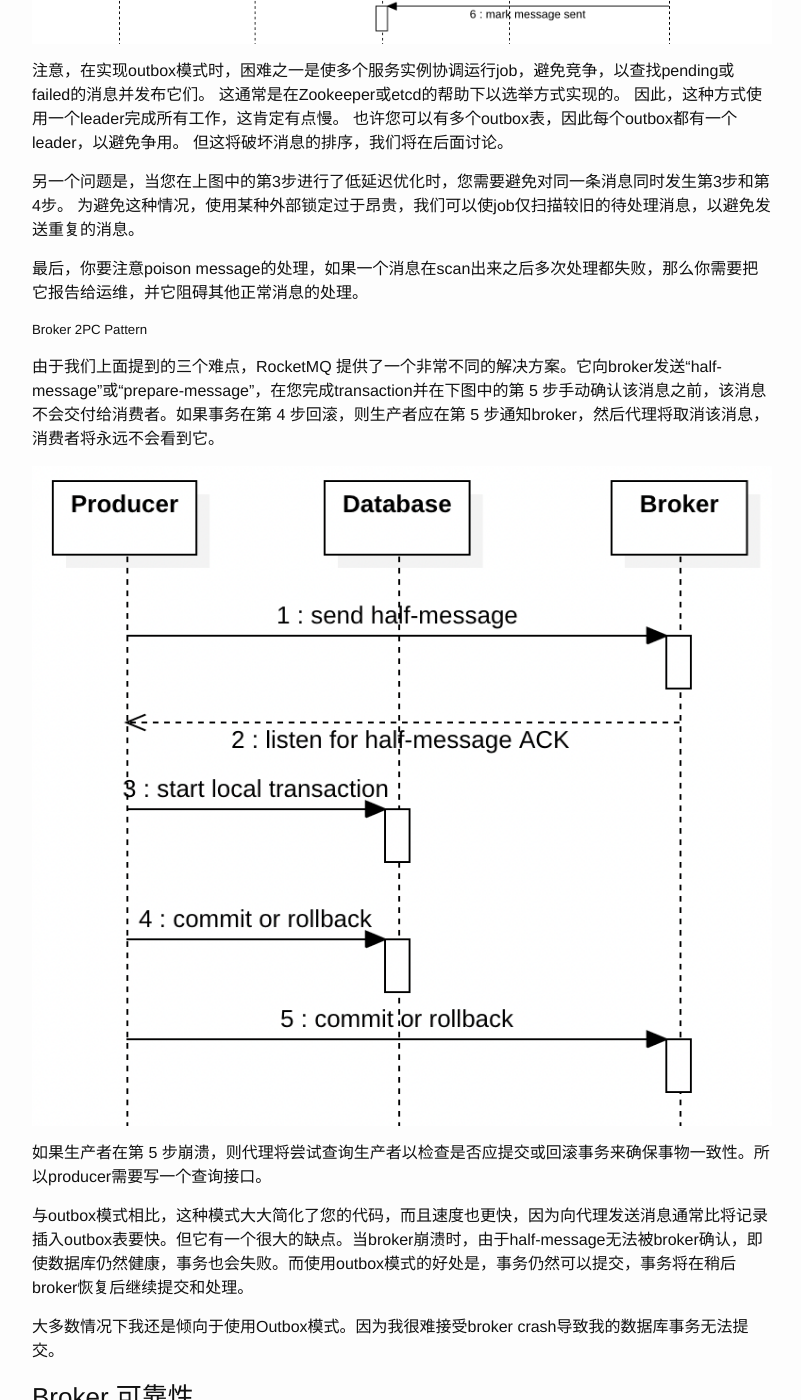
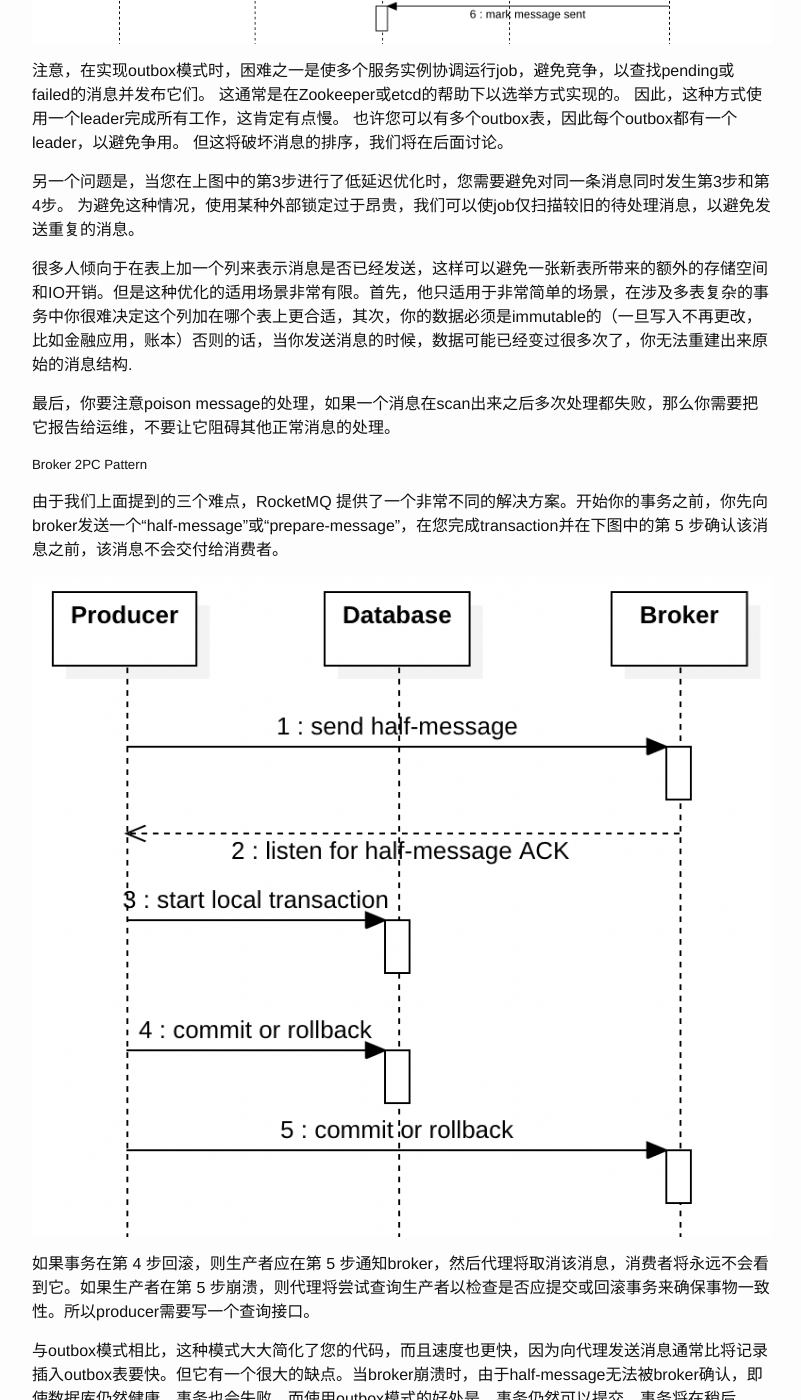
Before and after one commit to DanielYWoo/danielywoo.github.io, a Jekyll site: the page built from _posts/2021-03-15-messaging-reliability-and-order-cn.markdown, in a window 1280 px wide and 1400 px high, scrolled down 5516 px. Shown: the whole window, without its empty margins (238-1039 px from the left). Built offline with Jekyll 4.4.1, drawn with Linux system fonts in a browser that asks for light colours; comment, search, counter and statistics services are not loaded; some of the changed text lies outside the part shown.

Commit message:
better phrase

```diff
--- a/_posts/2021-03-15-messaging-reliability-and-order-cn.markdown
+++ b/_posts/2021-03-15-messaging-reliability-and-order-cn.markdown
@@ -94,15 +94,17 @@ Future<RecordMetadata> send(ProducerRecord<K, V> record, Callback callback);
 
 另一个问题是，当您在上图中的第3步进行了低延迟优化时，您需要避免对同一条消息同时发生第3步和第4步。 为避免这种情况，使用某种外部锁定过于昂贵，我们可以使job仅扫描较旧的待处理消息，以避免发送重复的消息。
 
-最后，你要注意poison message的处理，如果一个消息在scan出来之后多次处理都失败，那么你需要把它报告给运维，并它阻碍其他正常消息的处理。
+很多人倾向于在表上加一个列来表示消息是否已经发送，这样可以避免一张新表所带来的额外的存储空间和IO开销。但是这种优化的适用场景非常有限。首先，他只适用于非常简单的场景，在涉及多表复杂的事务中你很难决定这个列加在哪个表上更合适，其次，你的数据必须是immutable的（一旦写入不再更改，比如金融应用，账本）否则的话，当你发送消息的时候，数据可能已经变过很多次了，你无法重建出来原始的消息结构.
+
+最后，你要注意poison message的处理，如果一个消息在scan出来之后多次处理都失败，那么你需要把它报告给运维，不要让它阻碍其他正常消息的处理。
 
 ##### Broker 2PC Pattern
 
-由于我们上面提到的三个难点，RocketMQ 提供了一个非常不同的解决方案。它向broker发送“half-message”或“prepare-message”，在您完成transaction并在下图中的第 5 步手动确认该消息之前，该消息不会交付给消费者。如果事务在第 4 步回滚，则生产者应在第 5 步通知broker，然后代理将取消该消息，消费者将永远不会看到它。
+由于我们上面提到的三个难点，RocketMQ 提供了一个非常不同的解决方案。开始你的事务之前，你先向broker发送一个“half-message”或“prepare-message”，在您完成transaction并在下图中的第 5 步确认该消息之前，该消息不会交付给消费者。
 
 ![rocketmq-normal](../images/2021-03-15/rocketmq-normal.png)
 
-如果生产者在第 5 步崩溃，则代理将尝试查询生产者以检查是否应提交或回滚事务来确保事物一致性。所以producer需要写一个查询接口。
+如果事务在第 4 步回滚，则生产者应在第 5 步通知broker，然后代理将取消该消息，消费者将永远不会看到它。如果生产者在第 5 步崩溃，则代理将尝试查询生产者以检查是否应提交或回滚事务来确保事物一致性。所以producer需要写一个查询接口。
 
 与outbox模式相比，这种模式大大简化了您的代码，而且速度也更快，因为向代理发送消息通常比将记录插入outbox表要快。但它有一个很大的缺点。当broker崩溃时，由于half-message无法被broker确认，即使数据库仍然健康，事务也会失败。而使用outbox模式的好处是，事务仍然可以提交，事务将在稍后broker恢复后继续提交和处理。
 
@@ -222,7 +224,7 @@ void commitAsync(OffsetCommitCallback callback);
 
 ![producer-order-1](../images/2021-03-15/producer-order-2.png)
 
-这是一个非常简单的示例，队列投递顺序是完全没有用的，您真正需要的是业务事件顺序，事件很难按业务事件顺序到达broker。
+这是一个非常简单的示例，队列投递顺序是完全没有用的，它不仅没用，还会极大影响到你的系统吞吐[[1]](#参考)。您真正需要的是业务事件顺序，事件很难按业务事件顺序到达broker。
 
 如果您有多个consumer，他们还需要仔细按照业务事件顺序处理消息。 例如，下图显示了消费者C1收到m1，然后C2收到m2。 理想情况下，在C1处理了m1之后，C2应该收到m2。 如果没有锁，那么两个消费者会并行处理m1和m2，这就违反了业务事件顺序。
 
```
Also changed, not shown: _posts/2021-03-15-messaging-reliability-and-order.markdown (+7 -3 lines).
